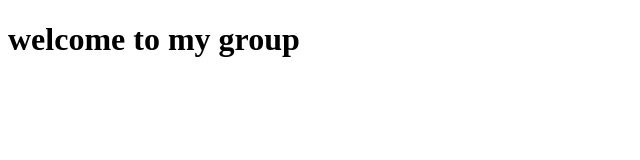
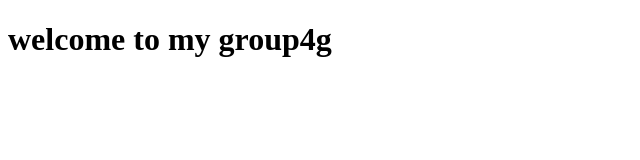
Before and after one commit to Aduzee-prog/collab, a plain HTML site: page index.html in a window 1280 px wide. Shown: the full height of the page, 0-640 px from the left. Drawn offline with Linux system fonts and the light colour scheme.

Commit message:
workig successfully

```diff
--- a/inde.html
+++ b/index.html
@@ -6,8 +6,6 @@
     <title>Document</title>
 </head>
 <body>
-    <h1>welcome to my group
-
-    </h1>
+    <h1>welcome to my group4g</h1>
 </body>
 </html>
```
